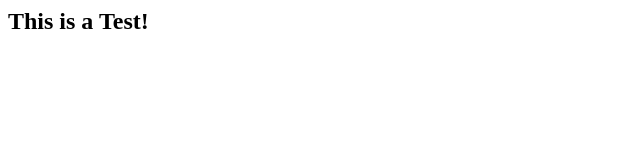
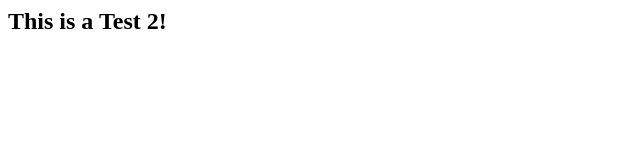
Before and after one commit to frankhuiatappcara/htmlpage, a plain HTML site: page index.html in a window 1280 px wide. Shown: the full height of the page, 0-640 px from the left. Drawn offline with Linux system fonts and the light colour scheme.

Commit message:
Update index.html

```diff
--- a/index.html
+++ b/index.html
@@ -3,6 +3,6 @@
     <title>Test HTML</title>
   </head>
   <body>
-    <h2>This is a Test!</h2>
+    <h2>This is a Test 2!</h2>
   </body>
 </html>
```
